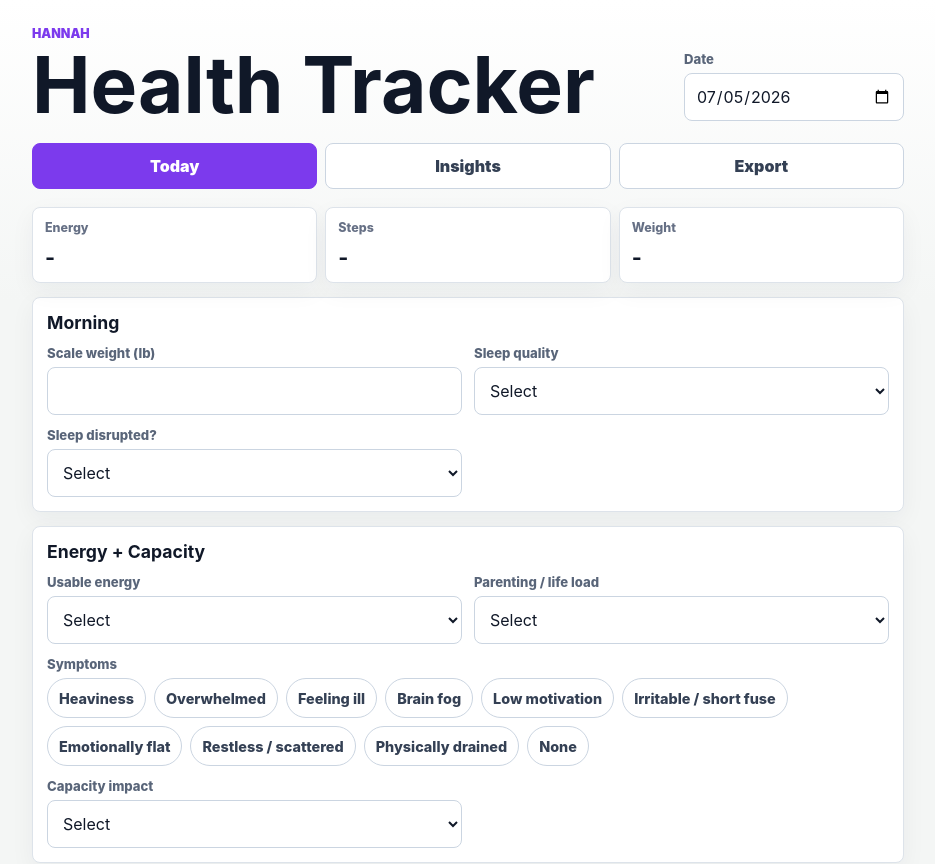
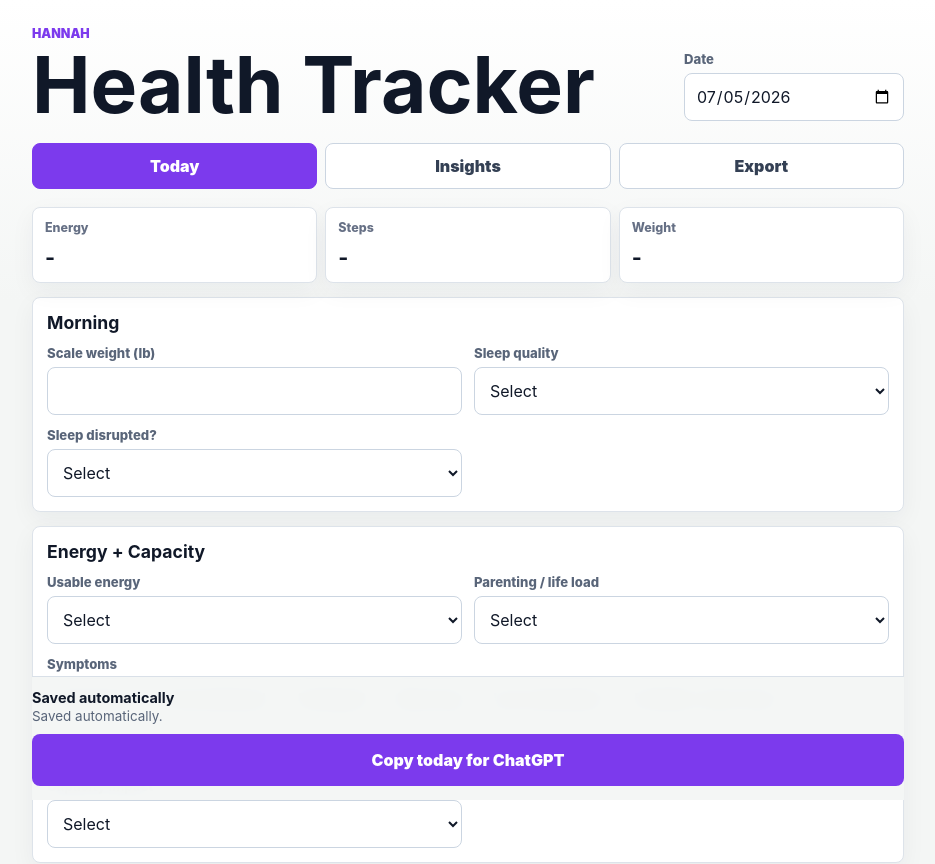
Before and after one commit to kaliharmen-hue/hannah-health-tracker, a React (Vite) app: page / in a window 1280 px wide. Shown: the top 864 px of the page, without its empty margins (172-1107 px from the left). Built offline with nearby package versions, Linux system fonts and the light colour scheme.

Commit message:
Add bottom ChatGPT export

```diff
--- a/src/App.jsx
+++ b/src/App.jsx
@@ -160,6 +160,7 @@ export default function App() {
         updatedAt: new Date().toISOString(),
       },
     }));
+    setStatus('Saved automatically.');
   };
 
   const updateMeasurement = (field, value) => {
@@ -173,21 +174,34 @@ export default function App() {
         updatedAt: new Date().toISOString(),
       },
     }));
+    setStatus('Saved automatically.');
   };
 
   const copyDaily = async () => {
+    try {
       await copyText(formatDailyExport(dailyEntry));
       setStatus('Daily coaching export copied.');
+    } catch {
+      setStatus('Copy failed. Please try again.');
+    }
   };
 
   const copyWeekly = async () => {
+    try {
       await copyText(formatWeeklyExport(weeklyData, weekRange));
       setStatus('Sunday review export copied.');
+    } catch {
+      setStatus('Copy failed. Please try again.');
+    }
   };
 
   const copyPrompt = async () => {
+    try {
       await copyText(chatGptPrompt);
       setStatus('ChatGPT project instructions copied.');
+    } catch {
+      setStatus('Copy failed. Please try again.');
+    }
   };
 
   return (
@@ -281,6 +295,8 @@ export default function App() {
               <textarea value={measurement.notes} onChange={(event) => updateMeasurement('notes', event.target.value)} />
             </label>
           </TrackerSection>
+
+          <BottomExportBar status={status} onCopy={copyDaily} />
         </>
       )}
 
@@ -386,6 +402,18 @@ function ExportCard({ title, button, onCopy, children }) {
       <p>{children}</p>
       <button className="primary-button" onClick={onCopy}>{button}</button>
     </article>
+  );
+}
+
+function BottomExportBar({ status, onCopy }) {
+  return (
+    <section className="bottom-export-bar" aria-label="ChatGPT export">
+      <div>
+        <strong>Saved automatically</strong>
+        <span>{status}</span>
+      </div>
+      <button className="primary-button" onClick={onCopy}>Copy today for ChatGPT</button>
+    </section>
   );
 }
 
--- a/src/styles.css
+++ b/src/styles.css
@@ -35,7 +35,7 @@ button {
 .app-shell {
   width: min(100%, 920px);
   margin: 0 auto;
-  padding: 18px 14px 44px;
+  padding: 18px 14px 92px;
 }
 
 .app-header {
@@ -257,6 +257,34 @@ button {
   font-weight: 900;
 }
 
+.bottom-export-bar {
+  position: sticky;
+  bottom: 0;
+  z-index: 4;
+  display: grid;
+  gap: 10px;
+  margin-top: 16px;
+  border-top: 1px solid #d9e0e8;
+  background: rgba(244, 246, 245, 0.96);
+  padding: 12px 0 14px;
+  backdrop-filter: blur(10px);
+}
+
+.bottom-export-bar div {
+  display: grid;
+  gap: 2px;
+}
+
+.bottom-export-bar strong {
+  color: #101828;
+  font-size: 0.9rem;
+}
+
+.bottom-export-bar span {
+  color: #596579;
+  font-size: 0.84rem;
+}
+
 .status-text {
   margin: 2px;
 }
```
Lines whose indentation alone changed are shown as unchanged.
